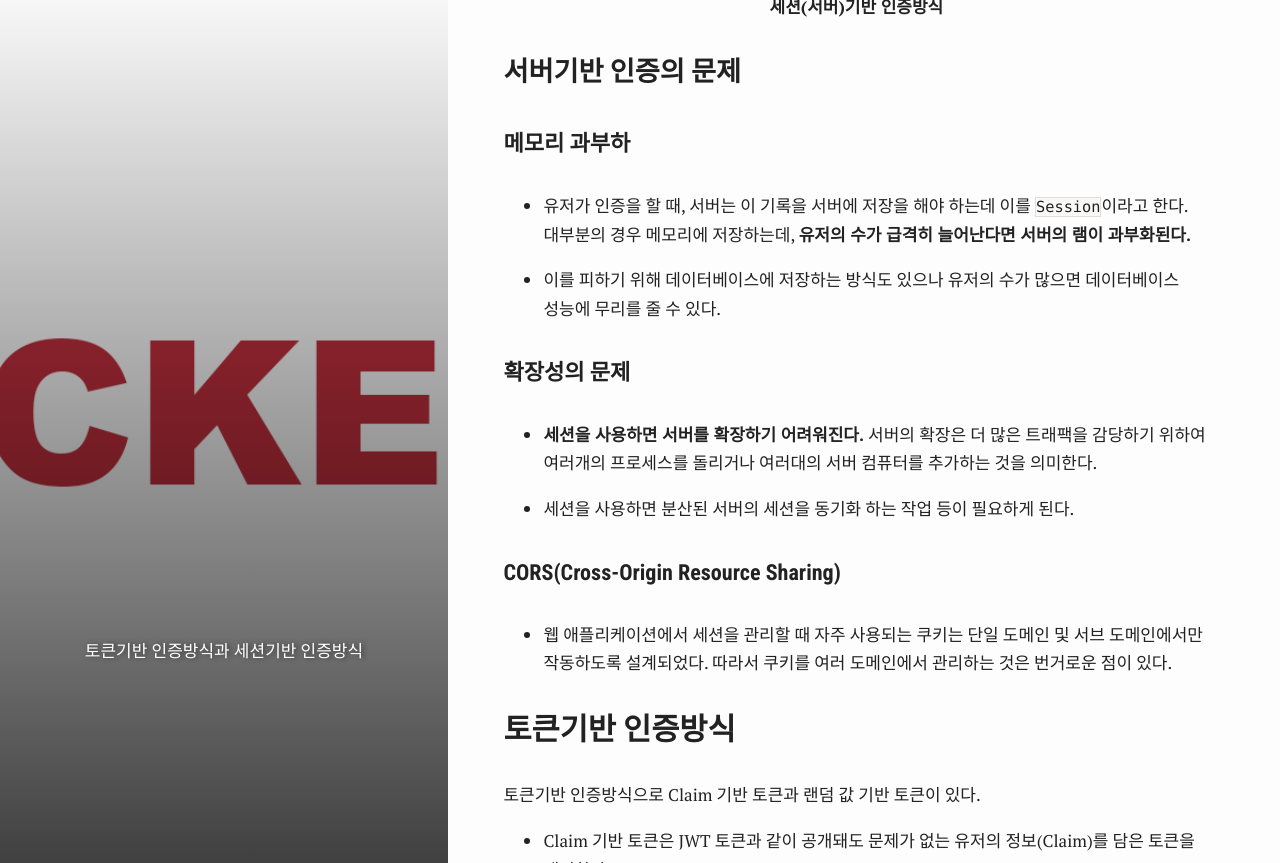
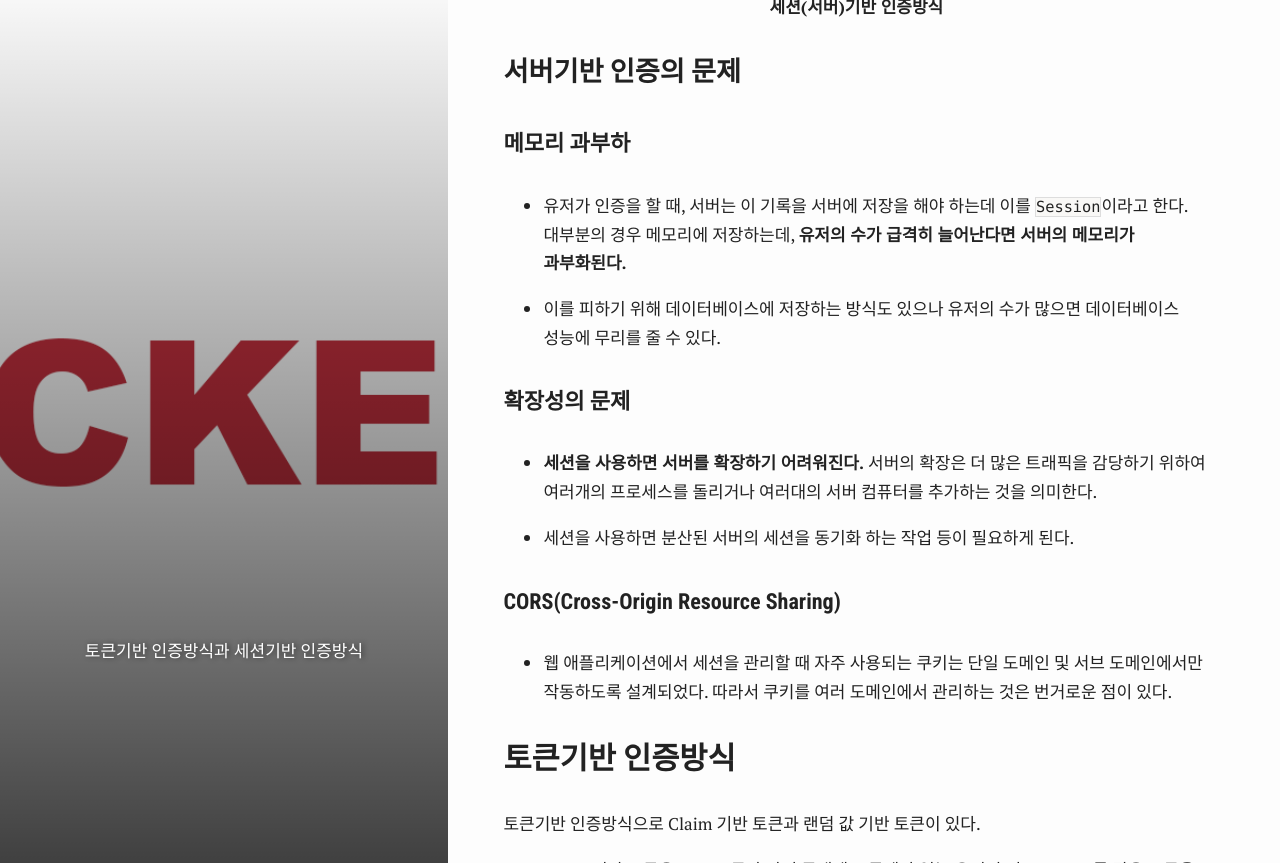
Before and after one commit to Err0rCode7/Err0rCode7.github.io, a Jekyll site: the page built from _posts/Backend/2021-05-06-토큰기반인증-세션기반인증.md, in a window 1280 px wide and 900 px high, scrolled down 898 px, cut to the strip 37-900 px from the top of the window. Built offline with Jekyll 4.4.1, drawn with Linux system fonts in a browser that asks for light colours; comment, search, counter and statistics services are not loaded.

Commit message:
Modify typo

```diff
--- a/_posts/Backend/2021-05-06-토큰기반인증-세션기반인증.md
+++ b/_posts/Backend/2021-05-06-토큰기반인증-세션기반인증.md
@@ -29,13 +29,13 @@ author: Err0rCode7
 
 #### 메모리 과부하
 
-- 유저가 인증을 할 때, 서버는 이 기록을 서버에 저장을 해야 하는데 이를 `Session`이라고 한다. 대부분의 경우 메모리에 저장하는데, **유저의 수가 급격히 늘어난다면 서버의 램이 과부화된다.**
+- 유저가 인증을 할 때, 서버는 이 기록을 서버에 저장을 해야 하는데 이를 `Session`이라고 한다. 대부분의 경우 메모리에 저장하는데, **유저의 수가 급격히 늘어난다면 서버의 메모리가 과부화된다.**
 
 - 이를 피하기 위해 데이터베이스에 저장하는 방식도 있으나 유저의 수가 많으면 데이터베이스 성능에 무리를 줄 수 있다.
 
 #### 확장성의 문제
 
-- **세션을 사용하면 서버를 확장하기 어려워진다.** 서버의 확장은 더 많은 트래팩을 감당하기 위하여 여러개의 프로세스를 돌리거나 여러대의 서버 컴퓨터를 추가하는 것을 의미한다.
+- **세션을 사용하면 서버를 확장하기 어려워진다.** 서버의 확장은 더 많은 트래픽을 감당하기 위하여 여러개의 프로세스를 돌리거나 여러대의 서버 컴퓨터를 추가하는 것을 의미한다.
 
 - 세션을 사용하면 분산된 서버의 세션을 동기화 하는 작업 등이 필요하게 된다.
 
```
